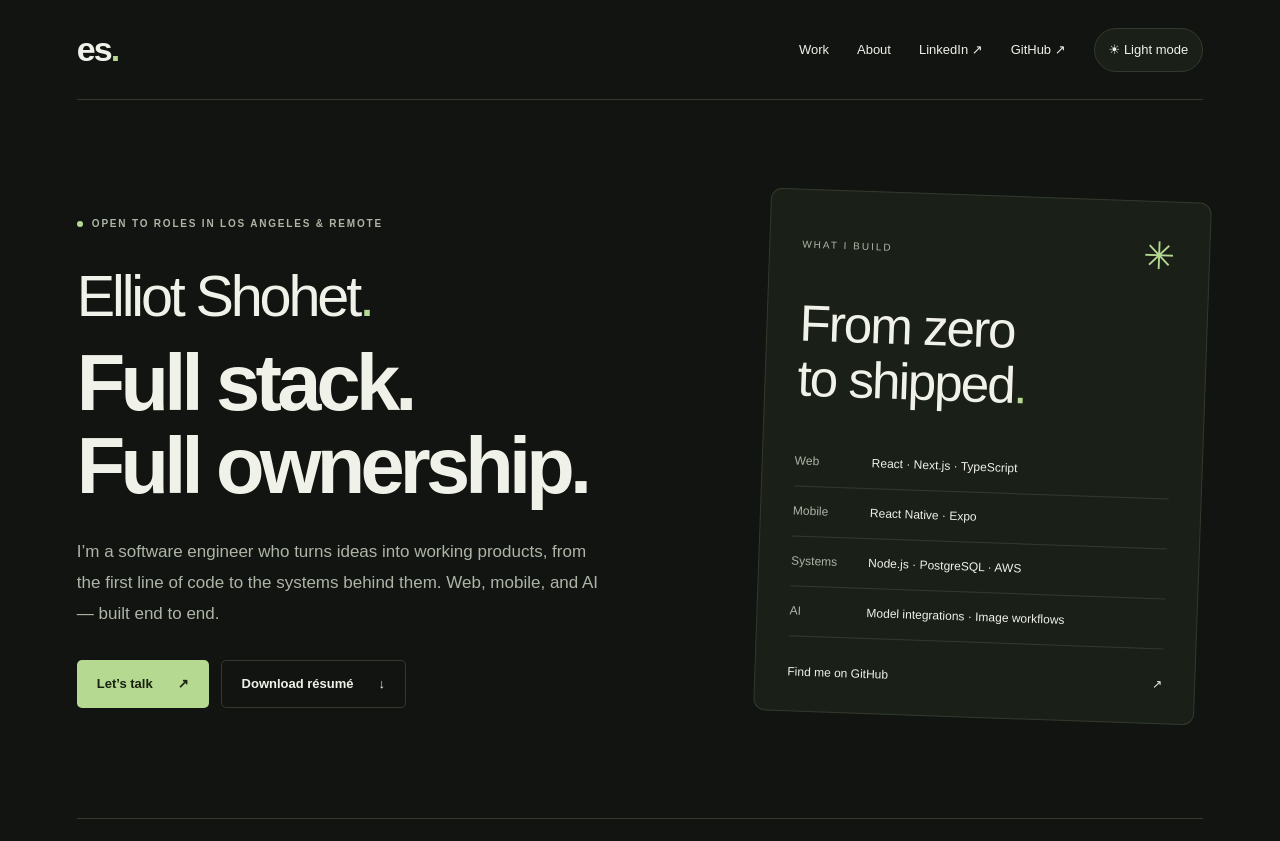
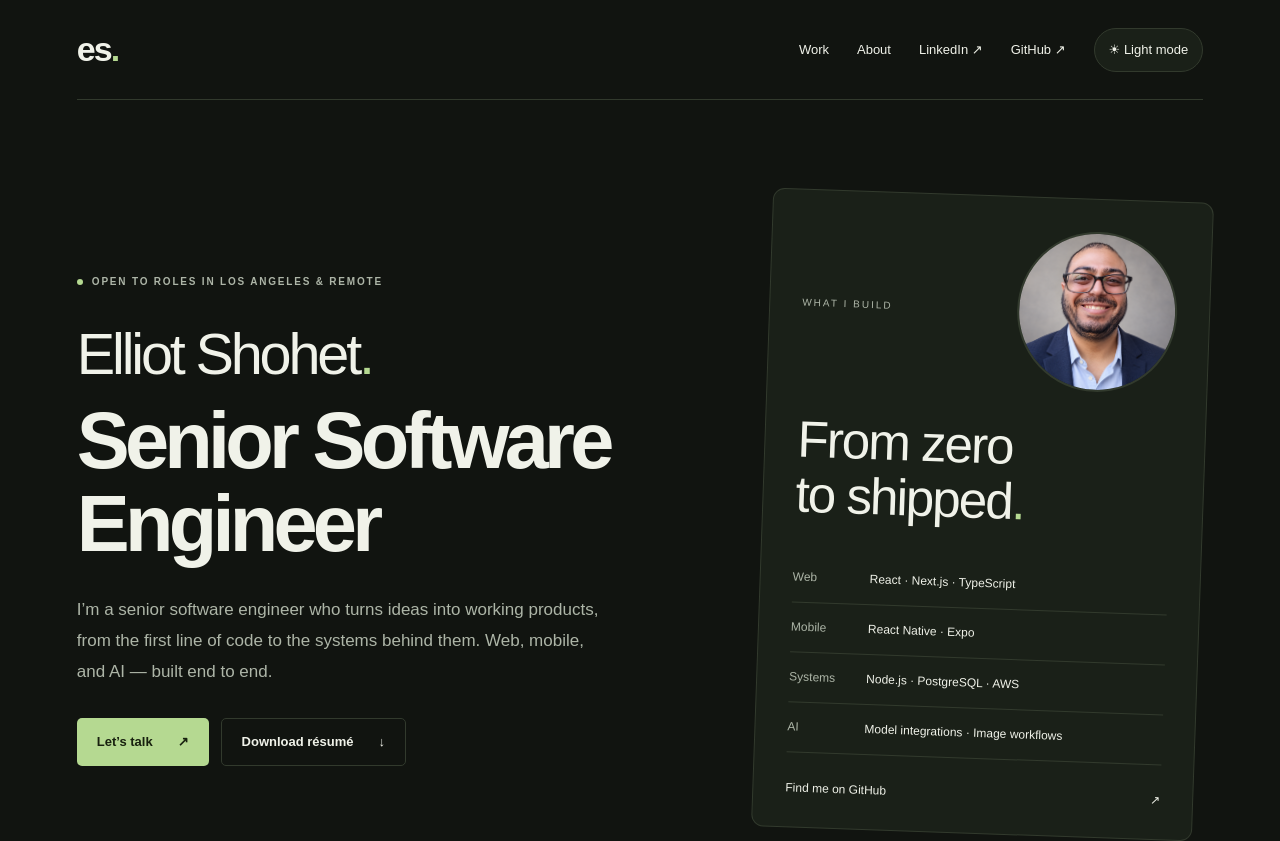
Before and after one commit to elliotshohet/website, a Next.js app: page / in a window 1280 px wide. Shown: the top 841 px of the page. Built offline with nearby package versions, Linux system fonts and the light colour scheme.

Commit message:
Add LinkedIn headshot and preserve current published profile

```diff
--- a/app/globals.css
+++ b/app/globals.css
@@ -30,7 +30,7 @@ h1 { font-size: clamp(36px,4.5vw,60px); letter-spacing: -.055em; font-weight: 50
 .secondary { border: 1px solid var(--line); }
 .profile-card { background: var(--surface); padding: 32px; border: 1px solid var(--line); border-radius: 12px; transform: rotate(2deg); }
 .card-top { display: flex; justify-content: space-between; color: var(--muted); font-size: 10px; letter-spacing: 2px; align-items: center; }
-.card-top span:last-child { font-size: 38px; color: var(--accent); }
+.profile-photo { display: block; width: 160px; max-width: 55%; height: auto; aspect-ratio: 1; object-fit: cover; border-radius: 50%; border: 2px solid var(--line); }
 .card-heading { font-size: clamp(35px,4vw,52px); line-height: 1.08; letter-spacing: -2px; margin: 30px 0; }
 dl { margin: 0 0 28px; }
 dl div { display: grid; grid-template-columns: 65px 1fr; gap: 12px; padding: 15px 0; border-bottom: 1px solid var(--line); font-size: 12px; line-height: 1.6; }
--- a/app/layout.tsx
+++ b/app/layout.tsx
@@ -2,8 +2,8 @@ import type { Metadata } from "next";
 import { Analytics } from "@vercel/analytics/next";
 import { SiteTheme } from "./theme";
 import "./globals.css";
-const title = "Elliot Shohet | Software Engineer · Los Angeles & Remote";
-const description = "Elliot Shohet is a full-stack software engineer building web, mobile, and AI products with TypeScript, React, Next.js, Node.js, and PostgreSQL. Los Angeles or remote.";
+const title = "Elliot Shohet | Senior Software Engineer · Los Angeles & Remote";
+const description = "Elliot Shohet is a senior software engineer building web, mobile, and AI products with TypeScript, React, Next.js, Node.js, and PostgreSQL. Los Angeles or remote.";
 export const metadata: Metadata = {
   metadataBase: new URL("https://elliotshohet.com"), title, description,
   applicationName: "Elliot Shohet", authors: [{ name: "Elliot Shohet", url: "https://elliotshohet.com" }],
--- a/app/opengraph-image.tsx
+++ b/app/opengraph-image.tsx
@@ -1,11 +1,11 @@
 import { ImageResponse } from "next/og";
-export const alt = "Elliot Shohet — Software Engineer. Web, mobile, and AI. Los Angeles & remote.";
+export const alt = "Elliot Shohet — Senior Software Engineer. Web, mobile, and AI. Los Angeles & remote.";
 export const size = { width: 1200, height: 630 };
 export const contentType = "image/png";
 export default function Image() {
   return new ImageResponse(
     <div style={{ width: "100%", height: "100%", background: "#111410", color: "#f4f5ef", display: "flex", flexDirection: "column", padding: 76, justifyContent: "space-between" }}>
-      <div style={{ display: "flex", color: "#b5d991", fontSize: 22, letterSpacing: 4 }}>SOFTWARE ENGINEER · LOS ANGELES & REMOTE</div>
+      <div style={{ display: "flex", color: "#b5d991", fontSize: 22, letterSpacing: 4 }}>SENIOR SOFTWARE ENGINEER · LOS ANGELES & REMOTE</div>
       <div style={{ display: "flex", flexDirection: "column" }}><div style={{ display: "flex", fontSize: 92, letterSpacing: -5 }}>Elliot Shohet.</div><div style={{ display: "flex", fontSize: 44, color: "#b5d991", marginTop: 12 }}>Full stack. Full ownership.</div></div>
       <div style={{ display: "flex", justifyContent: "space-between", fontSize: 24, color: "#b1b9ac" }}><span>Web · Mobile · AI</span><span>elliotshohet.com</span></div>
     </div>, size,
--- a/app/page.tsx
+++ b/app/page.tsx
@@ -1,4 +1,5 @@
 import Link from "next/link";
+import Image from "next/image";
 import { ThemeToggle } from "./theme";
 
 const linkedin = "https://www.linkedin.com/in/elliotshohet/";
@@ -28,11 +29,11 @@ const earlier = [
 ];
 const profile = {
   "@context": "https://schema.org", "@type": "ProfilePage", "@id": "https://elliotshohet.com/#profile",
-  url: "https://elliotshohet.com", name: "Elliot Shohet — Full Stack Software Engineer",
+  url: "https://elliotshohet.com", name: "Elliot Shohet — Senior Software Engineer",
   mainEntity: {
     "@type": "Person", "@id": "https://elliotshohet.com/#person", name: "Elliot Shohet",
-    url: "https://elliotshohet.com", jobTitle: "Full Stack Software Engineer",
-    description: "Software engineer in Los Angeles, open to local and remote roles. Building web, mobile, and AI-powered products.",
+    url: "https://elliotshohet.com", jobTitle: "Senior Software Engineer",
+    description: "Senior software engineer in Los Angeles, open to local and remote roles. Building web, mobile, and AI-powered products.",
     sameAs: [linkedin, github], email: "elliot.shohet@gmail.com",
     homeLocation: { "@type": "Place", name: "Los Angeles Metropolitan Area" },
     alumniOf: { "@type": "CollegeOrUniversity", name: "University of California, Davis" },
@@ -51,12 +52,12 @@ export default function Home() {
         <div className="hero-copy">
           <p className="eyebrow"><span className="status-dot" /> Open to roles in Los Angeles & remote</p>
           <h1 id="intro-heading">Elliot Shohet<span>.</span></h1>
-          <p className="hero-title">Full stack.<br />Full ownership.</p>
-          <p className="intro">I’m a software engineer who turns ideas into working products, from the first line of code to the systems behind them. Web, mobile, and AI — built end to end.</p>
+          <p className="hero-title">Senior Software Engineer</p>
+          <p className="intro">I’m a senior software engineer who turns ideas into working products, from the first line of code to the systems behind them. Web, mobile, and AI — built end to end.</p>
           <div className="actions"><a className="button primary" href={email}>Let’s talk <span aria-hidden="true">↗</span></a><a className="button secondary" href="/elliot-shohet-resume.pdf">Download résumé <span aria-hidden="true">↓</span></a></div>
         </div>
         <aside className="profile-card" aria-label="Engineering focus">
-          <div className="card-top"><span>WHAT I BUILD</span><span aria-hidden="true">✳</span></div>
+          <div className="card-top"><span>WHAT I BUILD</span><Image className="profile-photo" src="/elliot-shohet-headshot.png" alt="Elliot Shohet" width={160} height={160} sizes="160px" preload /></div>
           <p className="card-heading">From zero<br />to shipped<span>.</span></p>
           <dl><div><dt>Web</dt><dd>React · Next.js · TypeScript</dd></div><div><dt>Mobile</dt><dd>React Native · Expo</dd></div><div><dt>Systems</dt><dd>Node.js · PostgreSQL · AWS</dd></div><div><dt>AI</dt><dd>Model integrations · Image workflows</dd></div></dl>
           <a href={github} rel="me">Find me on GitHub <span aria-hidden="true">↗</span></a>
@@ -81,7 +82,7 @@ export default function Home() {
       </section>
       <section id="about" className="section about" aria-labelledby="about-heading">
         <div><p className="eyebrow">03 / A little about me</p><h2 id="about-heading">A builder<br />from the start.</h2></div>
-        <div className="about-copy"><p>I’m a full-stack software engineer based in the Los Angeles area. I started programming at 12, launched technology companies, and went on to earn a B.S. in Computer Science from the University of California, Davis.</p><p>My specialty is taking a product from scratch to launch, or stepping into an existing system and taking ownership. My work spans React and TypeScript interfaces, Node.js services, relational databases, cross-platform mobile apps, and AI integrations.</p><p>I also bring experience in smart contracts, payment settlement, modular SDK design, cloud infrastructure, and leading small engineering teams.</p><div className="education"><span className="eyebrow">Education</span><strong>University of California, Davis</strong><span>B.S. Computer Science · 2012–2017</span></div></div>
+        <div className="about-copy"><p>I’m a senior software engineer based in the Los Angeles area. I started programming at 12, launched technology companies, and went on to earn a B.S. in Computer Science from the University of California, Davis.</p><p>My specialty is taking a product from scratch to launch, or stepping into an existing system and taking ownership. My work spans React and TypeScript interfaces, Node.js services, relational databases, cross-platform mobile apps, and AI integrations.</p><p>I also bring experience in smart contracts, payment settlement, modular SDK design, cloud infrastructure, and leading small engineering teams.</p><div className="education"><span className="eyebrow">Education</span><strong>University of California, Davis</strong><span>B.S. Computer Science · 2012–2017</span></div></div>
       </section>
       <section id="contact" className="contact section" aria-labelledby="contact-heading">
         <p className="eyebrow">04 / Start a conversation</p><h2 id="contact-heading">Let’s build<br />something useful<span>.</span></h2>
@@ -90,6 +91,6 @@ export default function Home() {
         <a className="contact-email" href={email}>elliot.shohet@gmail.com</a>
       </section>
     </main>
-    <footer><p>Elliot Shohet · Software Engineer</p><div><a href={linkedin} rel="me">LinkedIn</a><a href={github} rel="me">GitHub</a><a href="#main">Back to top ↑</a></div></footer>
+    <footer><p>Elliot Shohet · Senior Software Engineer</p><div><a href={linkedin} rel="me">LinkedIn</a><a href={github} rel="me">GitHub</a><a href="#main">Back to top ↑</a></div></footer>
   </div>;
 }
```
Also changed, not shown: public/elliot-shohet-headshot.png (added), 1 other file (tests, documents, lock files or other folders).
